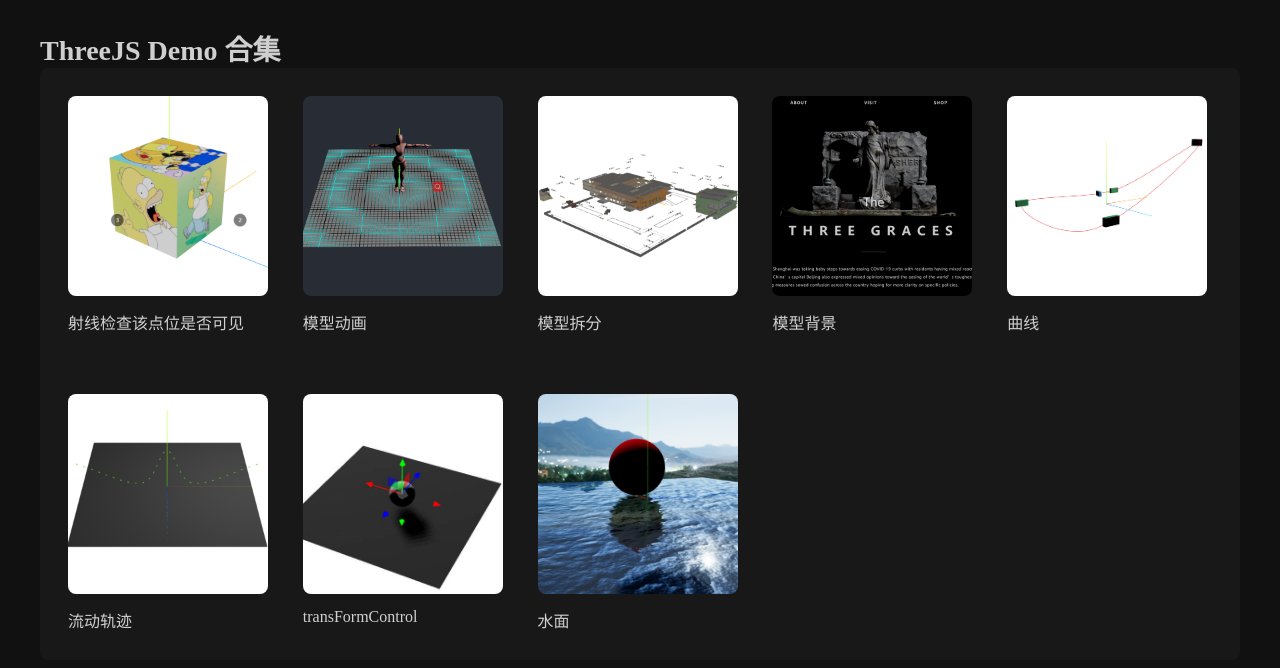
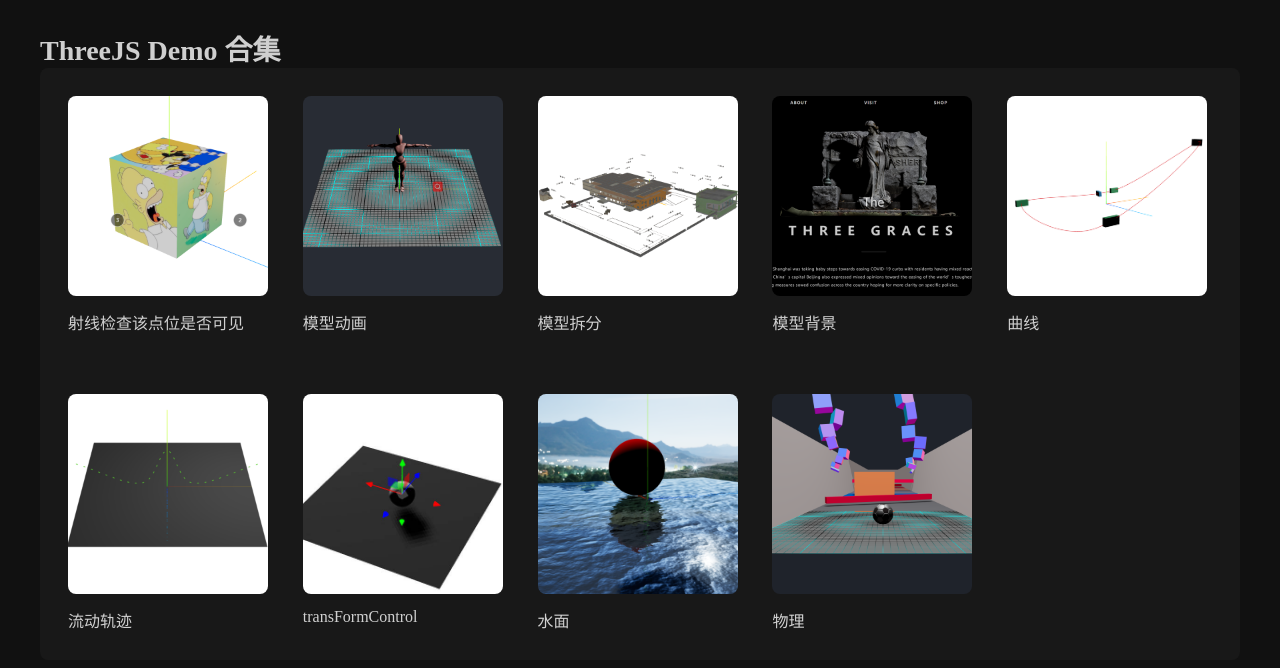
Before and after one commit to 3261564019/ThreeJS-for-VUE, a Vue app: page /#/ in a window 1280 px wide. Shown: the top 668 px of the page. Built offline with nearby package versions, Linux system fonts and the light colour scheme.

Commit message:
feat(物理案例到主页):

```diff
--- a/src/views/home/three.vue
+++ b/src/views/home/three.vue
@@ -29,6 +29,7 @@ import d6 from "@/assets/img/demo/d6.png";
 import flowPath from "@/assets/img/demo/flowPath.png";
 import transformControl from "@/assets/img/demo/transformControl.jpg";
 import waterDemo from "@/assets/img/demo/waterDemo.png";
+import physics from "@/assets/img/demo/physics.png";
 
 const router=useRouter();
 
@@ -72,6 +73,10 @@ let itemList=[
     name:"水面",
     img:waterDemo,
     route:"/water"
+  },{
+    name:"物理",
+    img:physics,
+    route:"/physics"
   },
 ];
 
--- a/src/views/integratedDemoLists/物理/BaseScene.ts
+++ b/src/views/integratedDemoLists/物理/BaseScene.ts
@@ -37,7 +37,7 @@ export class physicsBaseScene extends BaseInit {
             renderDomId: "#physicsBaseScene",
             renderBg:"#1f232b",
             needOrbitControls: false,
-            needAxesHelper: true,
+            needAxesHelper: false,
             adjustScreenSize:true
         } as BaseInitParams);
 
@@ -103,7 +103,7 @@ export class physicsBaseScene extends BaseInit {
         light.castShadow=true;
         this.scene.add( light );
         this.spotLight=light;
-        this.scene.add( new SpotLightHelper(light));
+        // this.scene.add( new SpotLightHelper(light));
         {
             const light = new THREE.AmbientLight( "#fff" ,0.4); // soft white light
             this.scene.add( light );
```
Also changed, not shown: src/assets/img/demo/physics.png (added).
